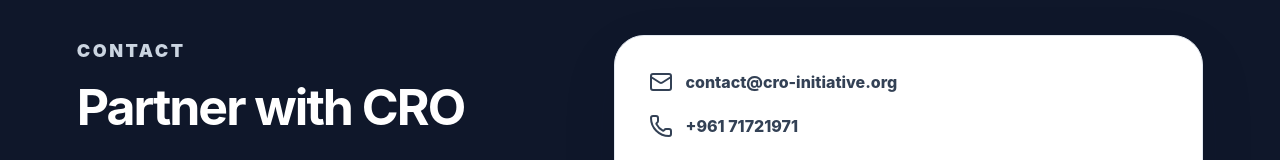
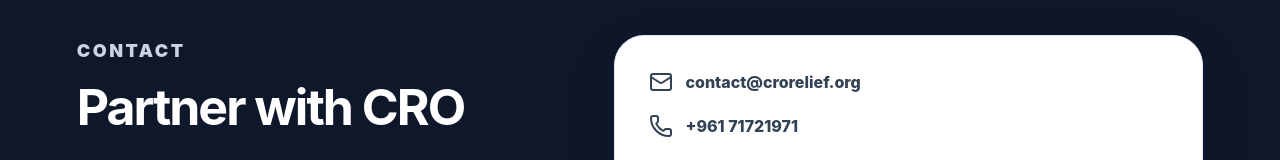
Before and after one commit to HusseinMohty/cro-website, a React (Vite) app: page / in a window 1280 px wide. Shown: the part 4005-4165 px from the top of the page. Built offline with nearby package versions, Linux system fonts and the light colour scheme.

Commit message:
Update main.jsx

```diff
--- a/src/main.jsx
+++ b/src/main.jsx
@@ -190,7 +190,7 @@
         </div>
 
         <div className="contactCard">
-          <div><Mail /> contact@cro-initiative.org</div>
+          <div><Mail /> contact@crorelief.org</div>
           <div><Phone /> +961 71721971</div>
           <div><MapPin /> Lebanon –Saida, Beirut & Mount Lebanon, and accessible areas</div>
           <a className="primaryBtn full" href="mailto:contact@cro-initiative.org">Send Email</a>
```
